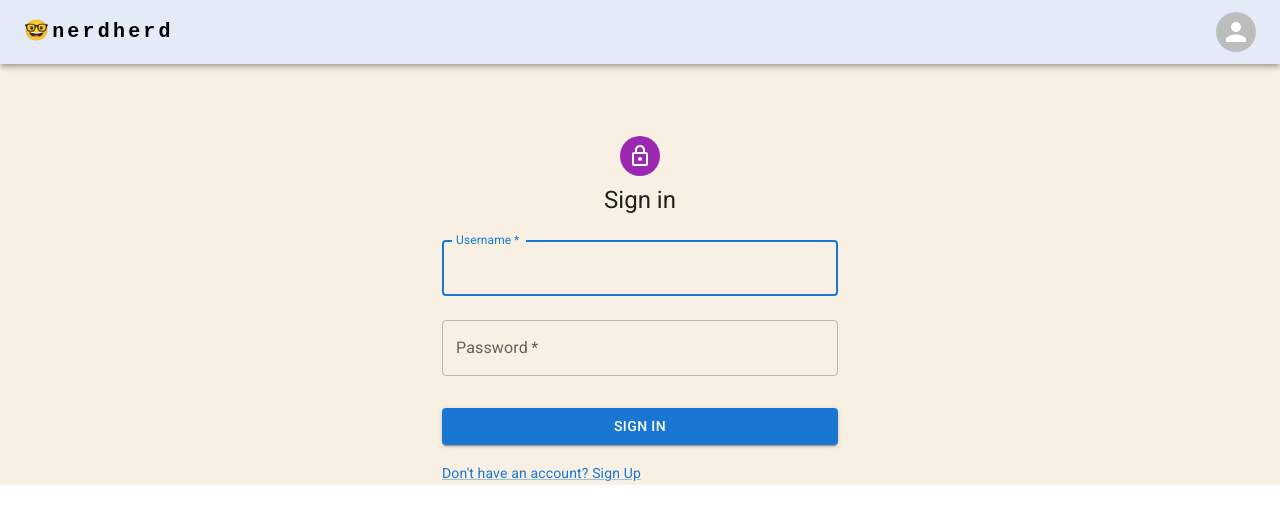
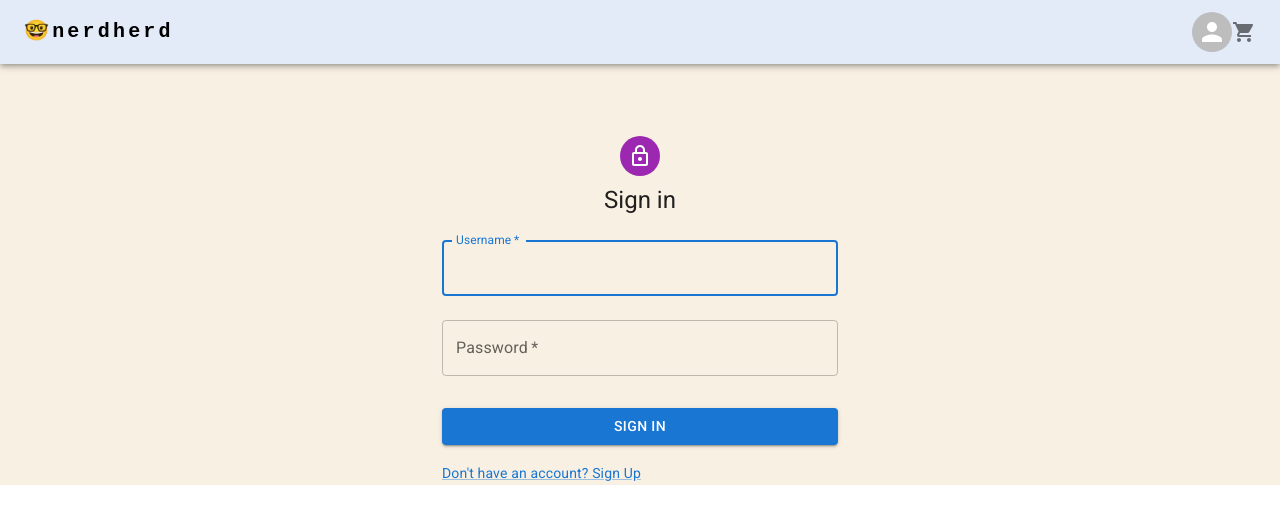
Before and after one commit to joe-lee90/nerdherd, a React (Create React App) app in the folder client/: page / in a window 1280 px wide. Shown: the top 524 px of the page. Built offline with nearby package versions, Linux system fonts and the light colour scheme; no server answers.

Commit message:
added checkout button, before stripe

```diff
--- a/client/src/components/NavBar.js
+++ b/client/src/components/NavBar.js
@@ -8,6 +8,7 @@
 import Container from '@mui/material/Container';
 import Avatar from '@mui/material/Avatar';
 import Tooltip from '@mui/material/Tooltip';
+import ShoppingCartIcon from '@mui/icons-material/ShoppingCart';
 
 const NavBar = () => {
   const navigate = useNavigate();
@@ -18,6 +19,10 @@
 
   const handleProfileClick = () => {
     navigate('/profile')
+  }
+
+  const handleCheckout = () => {
+
   }
 
   return (
@@ -54,6 +59,11 @@
                 <Avatar/>
               </IconButton>
             </Tooltip>
+            <Tooltip title="Checkout">
+              <IconButton onClick={handleCheckout} sx={{ p: 0 }}>
+                <ShoppingCartIcon/>
+              </IconButton>
+            </Tooltip>
           </Box>
         </Toolbar>
       </Container>
```
